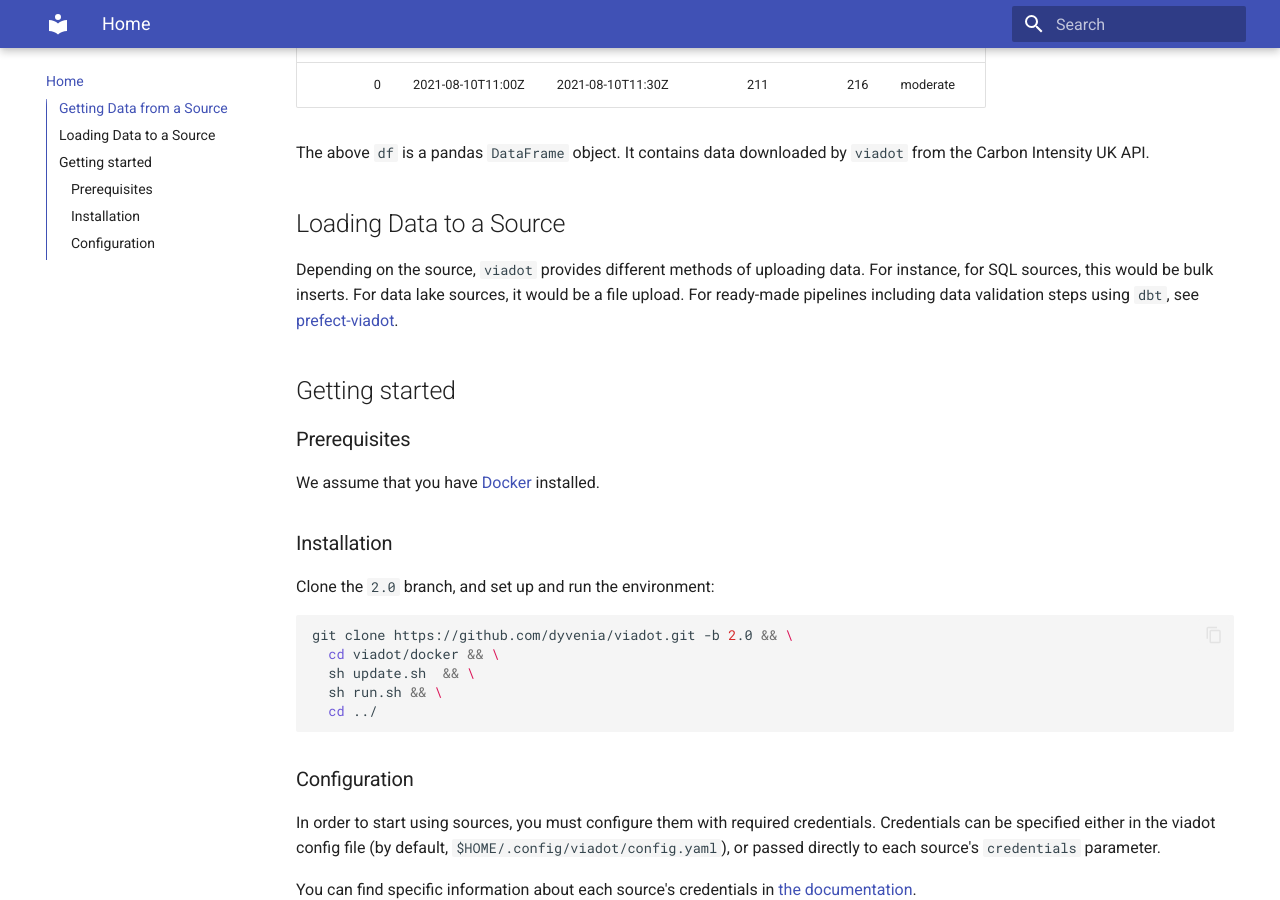
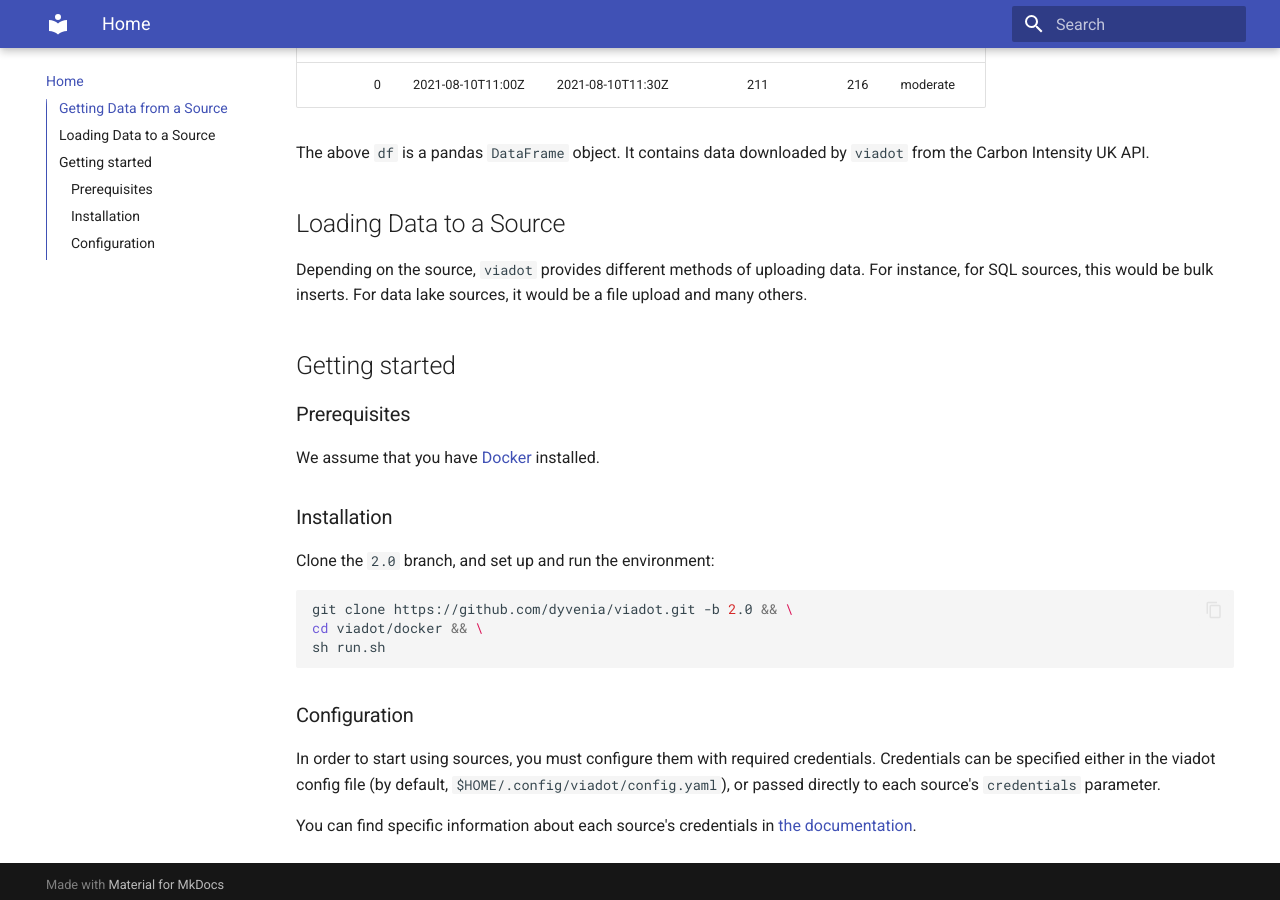
Before and after one commit to dyvenia/viadot, an MkDocs documentation site: the page built from docs/index.md, in a window 1280 px wide and 900 px high, scrolled down 776 px. Built offline with MkDocs 1.6.1 and Material for MkDocs 9.7.7, drawn with Linux system fonts in a browser that asks for light colours; the version menu is left out.

Commit message:
📝 Improved `index.md`

````diff
--- a/docs/index.md
+++ b/docs/index.md
@@ -35,8 +35,7 @@ print(df)
 The above `df` is a pandas `DataFrame` object. It contains data downloaded by `viadot` from the Carbon Intensity UK API.
 
 ## Loading Data to a Source
-Depending on the source, `viadot` provides different methods of uploading data. For instance, for SQL sources, this would be bulk inserts. For data lake sources, it would be a file upload. For ready-made pipelines including data validation steps using `dbt`, see [prefect-viadot](https://github.com/dyvenia/prefect-viadot).
-
+Depending on the source, `viadot` provides different methods of uploading data. For instance, for SQL sources, this would be bulk inserts. For data lake sources, it would be a file upload and many others.
 
 ## Getting started
 ### Prerequisites
@@ -46,10 +45,8 @@ We assume that you have [Docker](https://www.docker.com/) installed.
 Clone the `2.0` branch, and set up and run the environment:
   ```sh
   git clone https://github.com/dyvenia/viadot.git -b 2.0 && \
-    cd viadot/docker && \
-    sh update.sh  && \
-    sh run.sh && \
-    cd ../
+  cd viadot/docker && \
+  sh run.sh
   ```
 
 ### Configuration
````
Also changed, not shown: CONTRIBUTING.md (+2 -2 lines).
